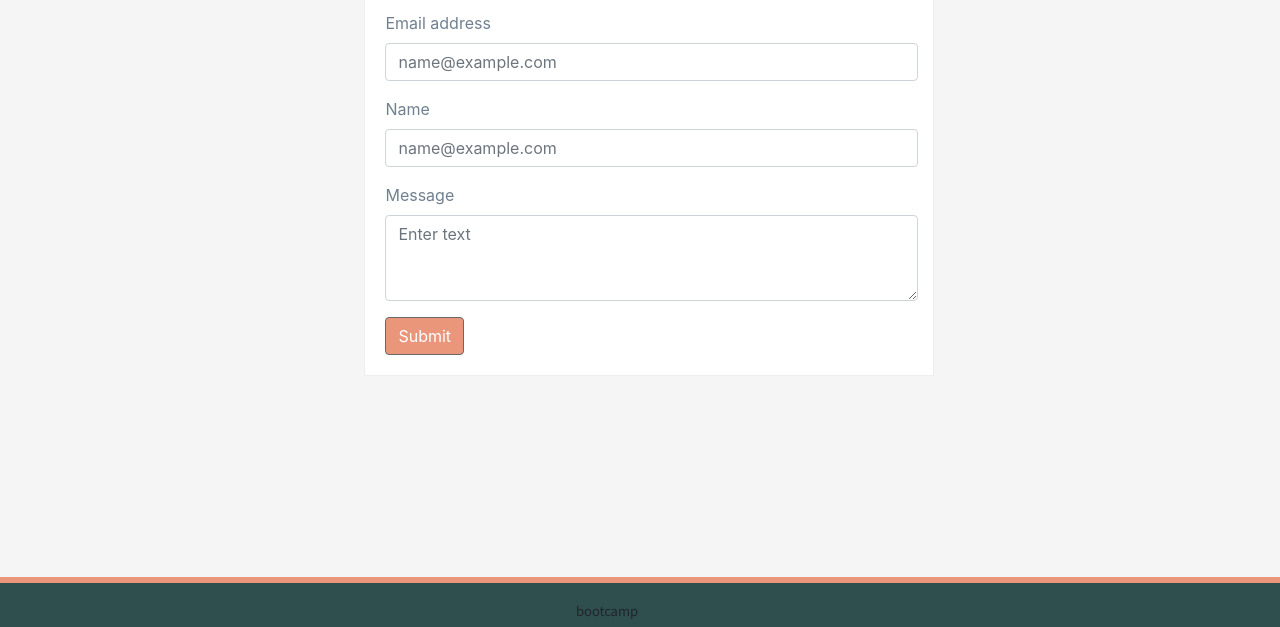
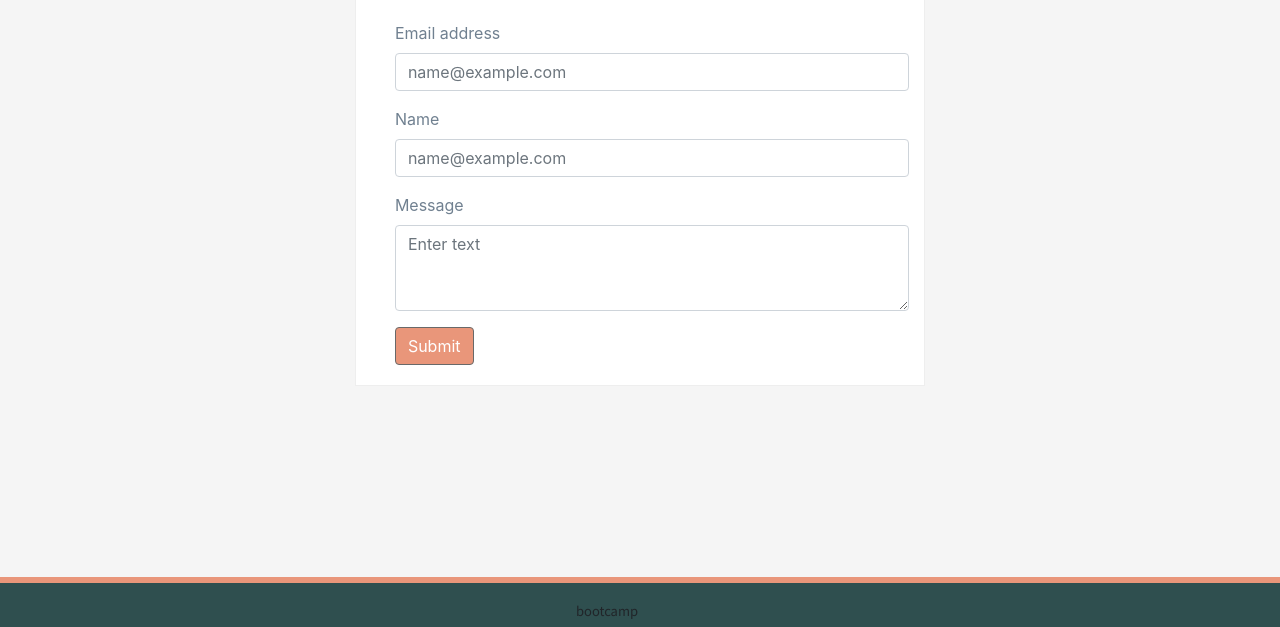
Before and after one commit to DianaLRS/Homework-2, a plain HTML site: page contact.html in a window 1280 px wide. Shown: the part 173-800 px from the top of the page. Drawn offline with nearby package versions, Linux system fonts and the light colour scheme.

Commit message:
layout of contact form

```diff
--- a/assets/css/contactstyle.css
+++ b/assets/css/contactstyle.css
@@ -28,17 +28,18 @@
 
     #containerForm {
         border: solid #eee 1px;
-        padding-top: 25px;
+        padding-top: 15px;
         padding-left: 20px;
         padding-bottom: 20px;
         background-color: white;
         width: 570px;
         position: relative;
         overflow: auto;
+        margin-top: 30px;
     }
 
     .form {
-        padding-top: 30px;
+        padding-top: 20px;
         padding-left: 0.5cm;
         position: relative;
         float: center;
--- a/contact.html
+++ b/contact.html
@@ -33,8 +33,9 @@
         </nav>
     </header>
     <!-- Contact form -->
-    <form class="form">
-        <article class="container" id="containerForm">
+
+    <article class="container" id="containerForm">
+        <form class="form">
             <header class="header-card" id="contact-card">
                 <section class="row" id="contactHeader">
                     <section class="col-sm-12">
@@ -59,8 +60,8 @@
             <section>
                 <button type="button" class="btn btn-primary" id="submit">Submit</button>
             </section>
-        </article>
-    </form>
+        </form>
+    </article>
     <!-- Footer-->
     <section class="row" id="footer">
         <section class="col-sm-12">
@@ -71,11 +72,6 @@
             </footer>
         </section>
     </section>
-
-
-
-
-
 </body>
 
 </html>
```
